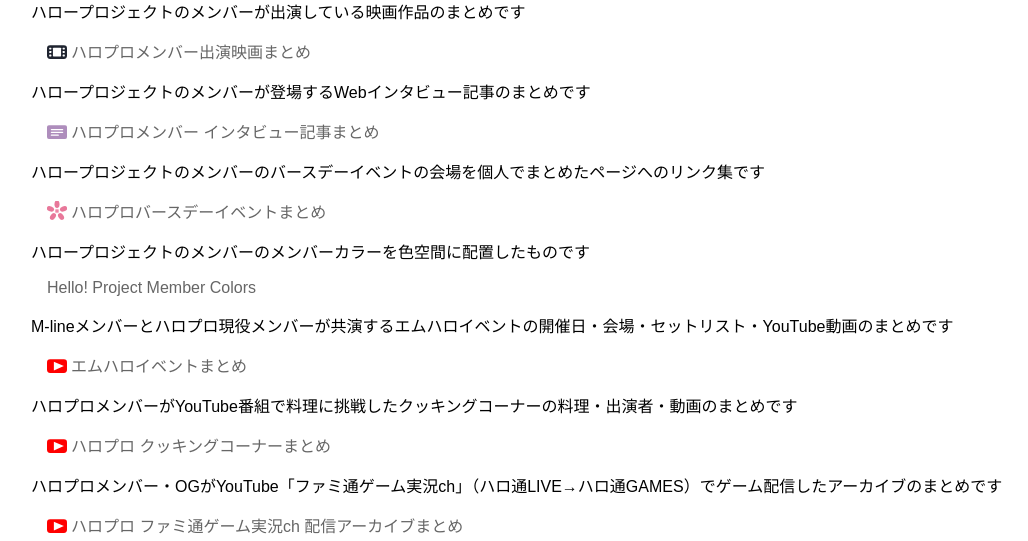
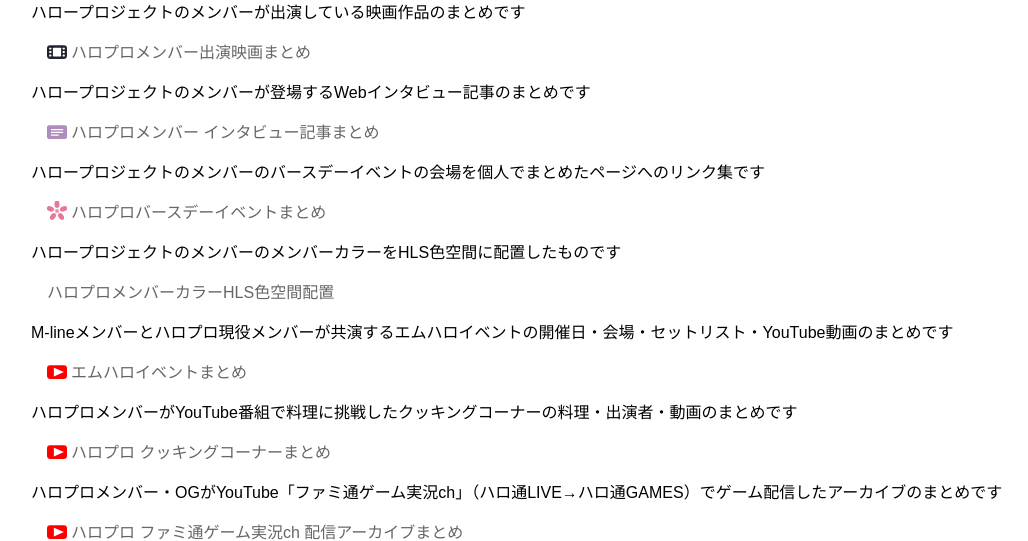
Before and after one commit to yxmxgxn/Cloudflare, a PHP site: page / in a window 1280 px wide. Shown: the part 2542-3083 px from the top of the page, without its empty margins (9-1037 px from the left). Run offline with PHP 8.4, Linux system fonts and the light colour scheme.

Commit message:
Update index.php

```diff
--- a/index.php
+++ b/index.php
@@ -100,8 +100,8 @@
   <h3>ハロープロジェクトのメンバーのバースデーイベントの会場を個人でまとめたページへのリンク集です</h3>
   <div class="indextop"><a href="/hello-birthday"><svg style="vertical-align: -3px;  margin-right: 4px"width="20" height="20" viewBox="-32 -32 64 64" xmlns="http://www.w3.org/2000/svg"><g fill="#E8789A"><ellipse cx="0" cy="-22" rx="8" ry="12" transform="rotate(0)"/><ellipse cx="0" cy="-22" rx="8" ry="12" transform="rotate(72)"/><ellipse cx="0" cy="-22" rx="8" ry="12" transform="rotate(144)"/><ellipse cx="0" cy="-22" rx="8" ry="12" transform="rotate(216)"/><ellipse cx="0" cy="-22" rx="8" ry="12" transform="rotate(288)"/></g><circle cx="0" cy="0" r="7" fill="#F5A9C0"/><circle cx="0" cy="0" r="3" fill="#E8789A"/></svg>ハロプロバースデーイベントまとめ</a></div>
 
-  <h3>ハロープロジェクトのメンバーのメンバーカラーを色空間に配置したものです</h3>
-  <div class="indextop"><a href="/helloHLS">Hello! Project Member Colors</a></div>
+  <h3>ハロープロジェクトのメンバーのメンバーカラーをHLS色空間に配置したものです</h3>
+  <div class="indextop"><a href="/helloHLS">ハロプロメンバーカラーHLS色空間配置</a></div>
 
   <h3>M-lineメンバーとハロプロ現役メンバーが共演するエムハロイベントの開催日・会場・セットリスト・YouTube動画のまとめです</h3>
   <div class="indextop"><a href="/HelloYouTube/MHello"><svg style="vertical-align: -4px;  margin-right: 4px"width="20" height="20" viewBox="0 0 64 44" xmlns="http://www.w3.org/2000/svg"><rect width="64" height="44" rx="10" fill="#FF0000"/><polygon points="22,8 54,22 22,36" fill="white"/></svg>エムハロイベントまとめ</a></div>
```
